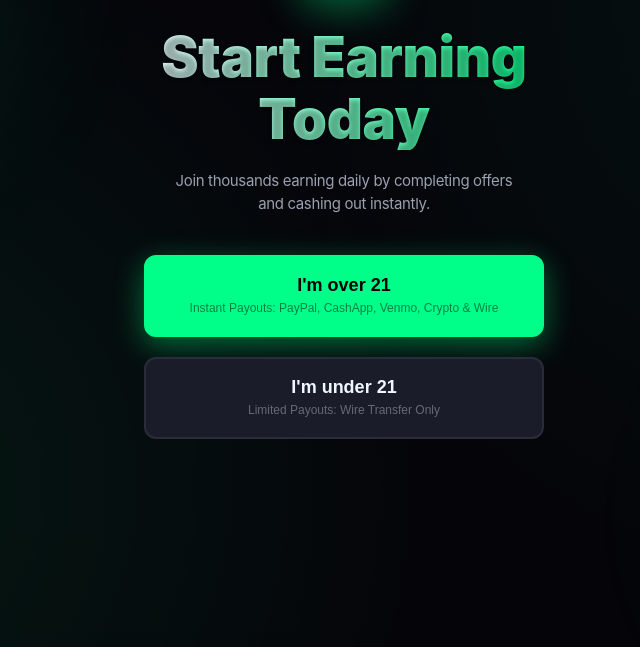
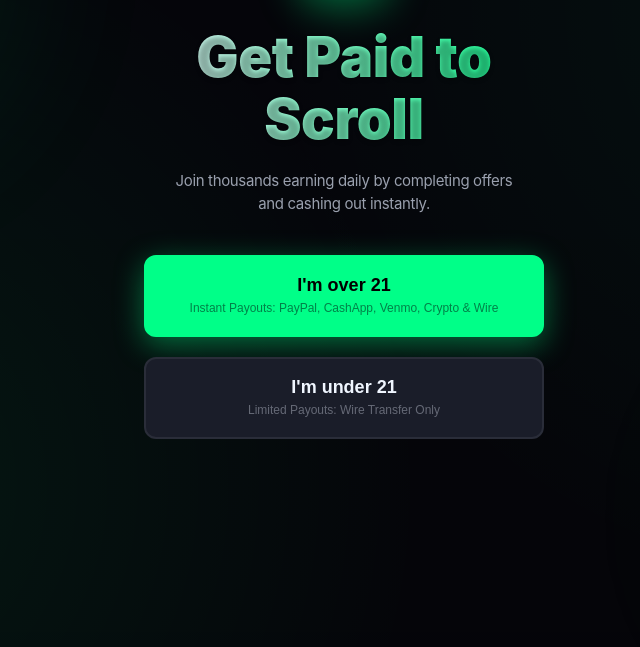
Before and after one commit to TKT007/freecash2026.2, a website: page freecash-app-fb.html in a window 1280 px wide. Shown: the part 153-800 px from the top of the page, without its empty margins (296-936 px from the left). Drawn offline with Linux system fonts and the light colour scheme.

Commit message:
Update freecash-app-fb.html

```diff
--- a/freecash-app-fb.html
+++ b/freecash-app-fb.html
@@ -499,7 +499,7 @@ src="https://www.facebook.com/tr?id=2466641977039062&ev=PageView&noscript=1"
             </div>
 
             <!-- Main Title -->
-            <h1 class="main-title">Start Earning Today</h1>
+            <h1 class="main-title">Get Paid to Scroll</h1>
 
             <!-- Subtitle -->
             <p class="question-subtitle">Join thousands earning daily by completing offers<br>and cashing out instantly.</p>
```
